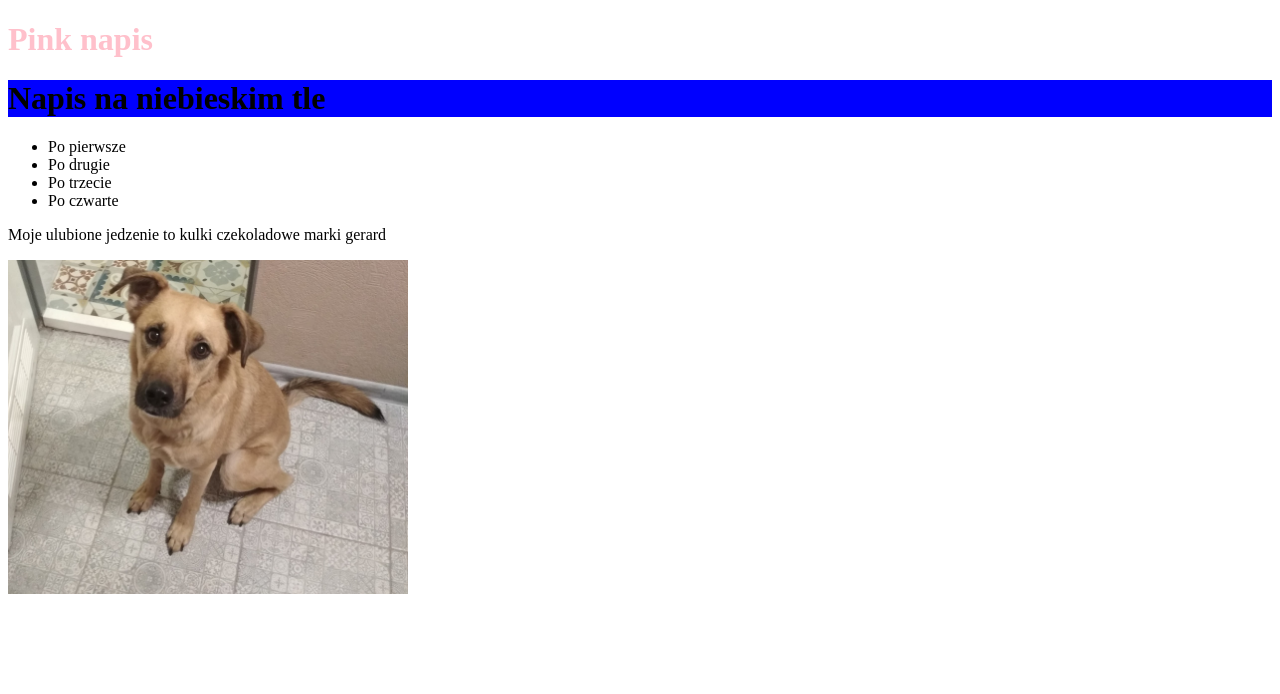
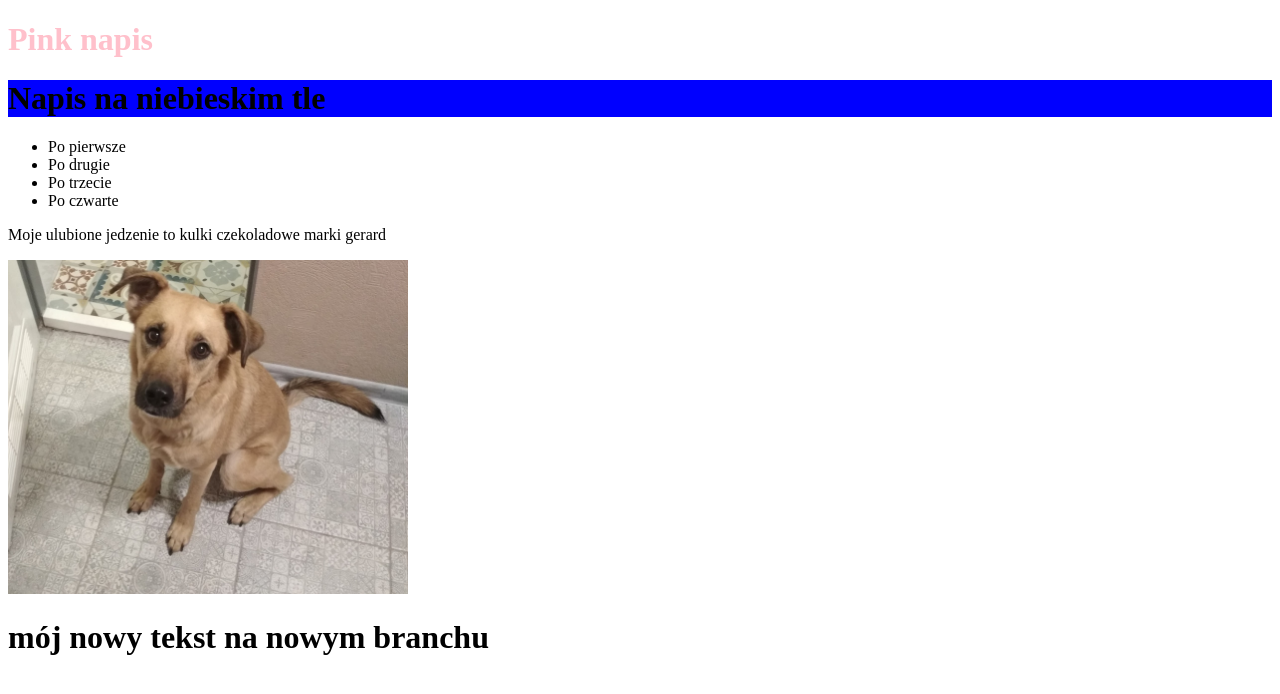
Before and after one commit to masives/moje-pierwsze-repozytorium, a plain HTML site: page index.html in a window 1280 px wide. Drawn offline with Linux system fonts and the light colour scheme.

Commit message:
add new text

```diff
--- a/index.html
+++ b/index.html
@@ -28,6 +28,6 @@
     <img style="max-width: 400px" src="./dog.jpg" />
 
     <!-- a tutaj coś dodaj jak chcesz -->
-    <h1></h1>
+    <h1>mój nowy tekst na nowym branchu</h1>
   </body>
 </html>
```
